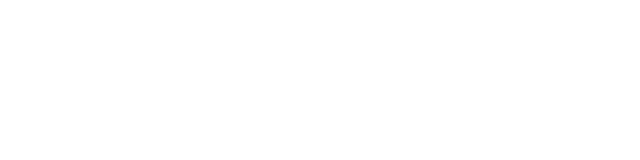
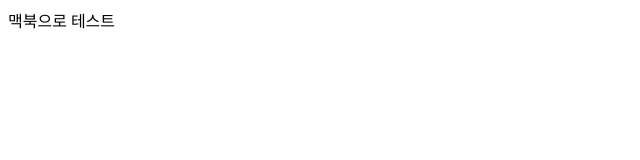
Before and after one commit to lchwon/study_vue, a Vue app: page / in a window 1280 px wide. Shown: the top 160 px of the page, without its empty margins (0-640 px from the left). Built offline with nearby package versions, Linux system fonts and the light colour scheme.

Commit message:
맥북테스트

```diff
--- a/src/App.vue
+++ b/src/App.vue
@@ -1,5 +1,5 @@
 <template>
-	<div></div>
+	<div>맥북으로 테스트</div>
 </template>
 
 <script>
```
